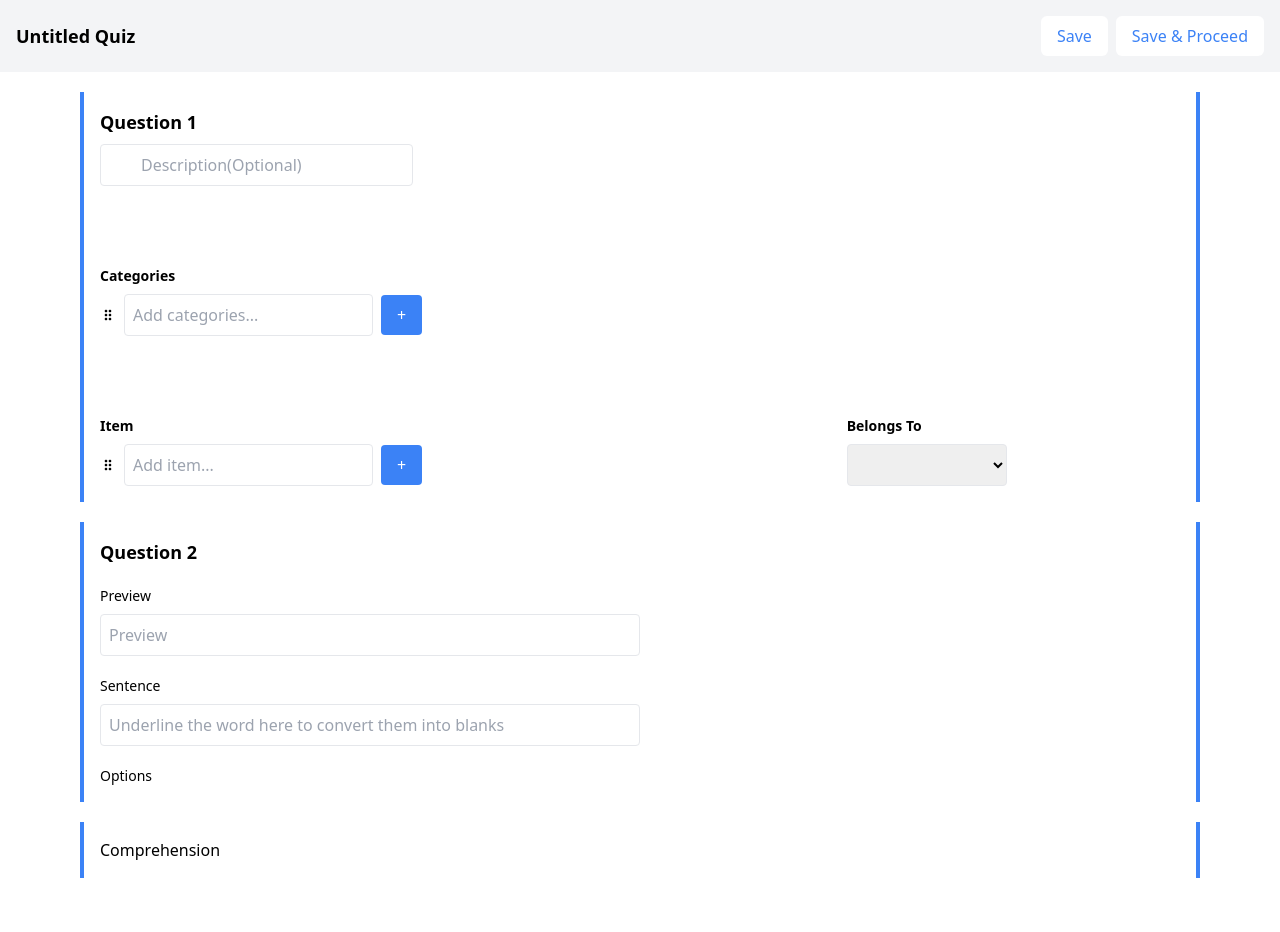
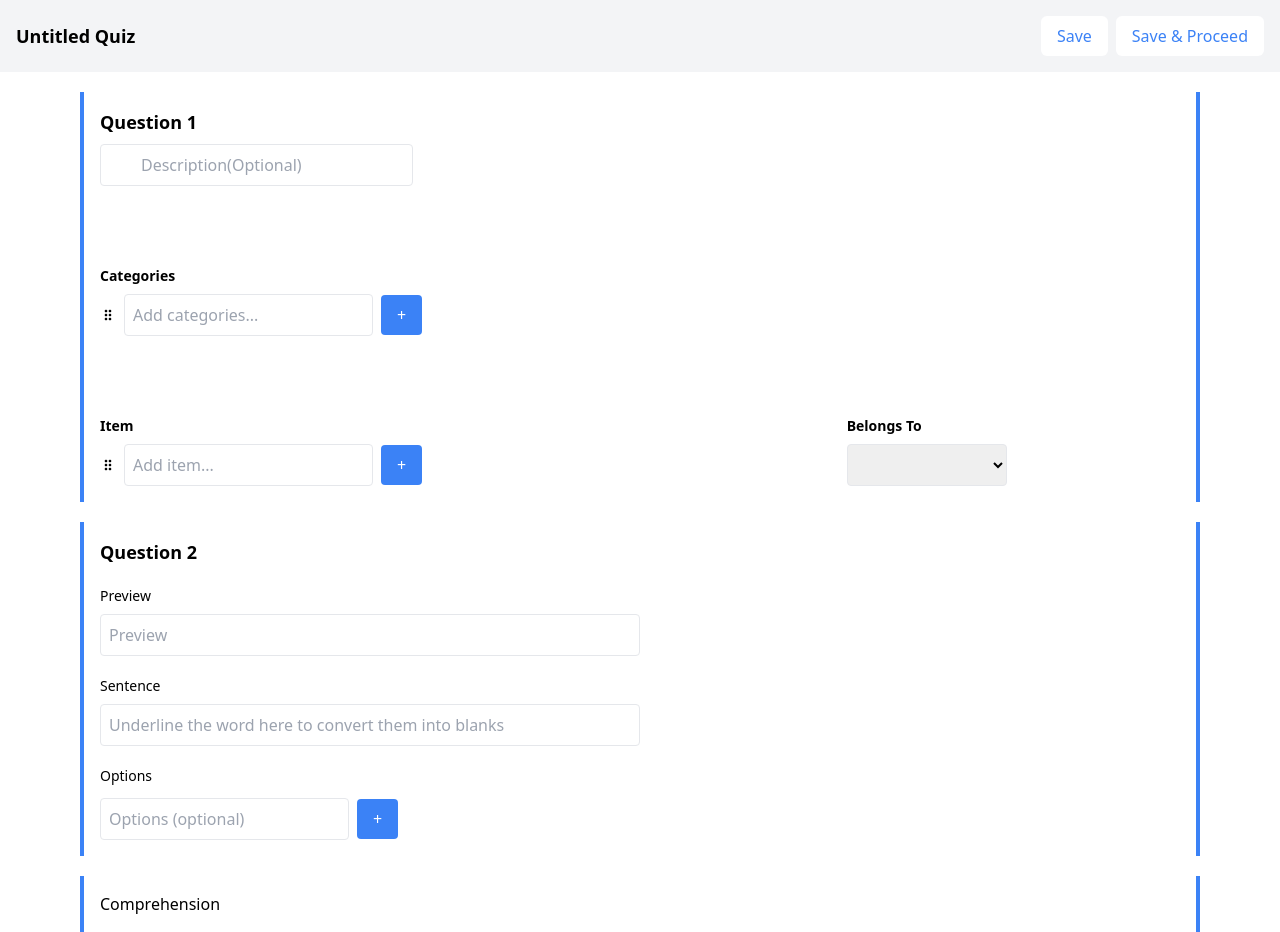
Before and after one commit to pmudassir/form-builder, a React (Create React App) app in the folder frontend/: page / in a window 1280 px wide. Before the commit the page ends 878 px from the top, so only its background shows below. Built offline with nearby package versions, Linux system fonts and the light colour scheme.

Commit message:
cloze done

```diff
--- a/frontend/src/components/Cloze.jsx
+++ b/frontend/src/components/Cloze.jsx
@@ -1,9 +1,13 @@
 import React, { useState } from 'react'
+import { DragDropContext, Droppable, Draggable } from 'react-beautiful-dnd';
+import { MdOutlineDragIndicator } from "react-icons/md";
+
 
 const Cloze = () => {
     const [editorContent, setEditorContent] = useState("");
     const [selectedWord, setSelectedWord] = useState("");
     const [options, setOptions] = useState([""]);
+    const [customOptions, setCustomOptions] = useState([""]);
 
     const handleUnderline = () => {
         const newEditorContent = editorContent.replace(selectedWord, "____");
@@ -22,6 +26,32 @@ const Cloze = () => {
             e.target.selectionEnd
         );
         setSelectedWord(selectedText);
+    };
+
+    const handleCustomOptionsChange = (index, value) => {
+        const newOptions = [...customOptions];
+        newOptions[index] = value;
+        setCustomOptions(newOptions);
+    };
+
+    const addInput = () => {
+        setCustomOptions([...customOptions, '']);
+    };
+
+    const removeInput = (index) => {
+        const newOptions = [...customOptions];
+        newOptions.splice(index, 1);
+        setCustomOptions(newOptions);
+    };
+
+    const onDragEnd = (result) => {
+        if (!result.destination) return;
+
+        const updatedOptions = [...options];
+        const [draggedOption] = updatedOptions.splice(result.source.index + 1, 1);
+        updatedOptions.splice(result.destination.index + 1, 0, draggedOption);
+
+        setOptions(updatedOptions);
     };
 
     return (
@@ -45,18 +75,55 @@ const Cloze = () => {
                     className="block w-1/2 mt-2 p-2 border rounded focus:outline-none focus:border-blue-500"
                 />
             </div>
+            <DragDropContext onDragEnd={onDragEnd}>
+                {/* <p className="text-sm mt-5">Options</p> */}
+                <Droppable droppableId="droppable">
+                    {(provided) => (
+                        <div ref={provided.innerRef} {...provided.droppableProps}>
                             <div>
                                 <p className="text-sm mt-5">Options</p>
                                 {options && options.slice(1).map((word, index) => (
-                    <div key={index}>
+                                    <Draggable key={index} draggableId={`draggable-${index}`} index={index}>
+                                        {(provided) => (
+                                            <div ref={provided.innerRef} {...provided.draggableProps} {...provided.dragHandleProps}>
+                                                <div className="flex items-center mt-2">
+                                                    <div className="cursor-move mr-2">
+                                                        <MdOutlineDragIndicator />
+                                                    </div>
                                                     <input
                                                         type="text"
                                                         value={word}
                                                         className="block w-30 p-2 border rounded focus:outline-none focus:border-blue-500 mt-3"
                                                     />
                                                 </div>
+                                            </div>
+                                        )}
+                                    </Draggable>
+                                ))}
+                                <div>
+                                    {customOptions.map((option, index) => (
+                                        <div key={index} className="flex items-center">
+                                            <input
+                                                type="text"
+                                                placeholder="Options (optional)"
+                                                value={option}
+                                                onChange={(e) => handleCustomOptionsChange(index, e.target.value)}
+                                                className="w-30 p-2 border rounded focus:outline-none focus:border-blue-500 mt-3"
+                                            />
+                                            {index === customOptions.length - 1 ? (
+                                                <button onClick={addInput} className="mt-3 ml-2 px-4 py-2 bg-blue-500 text-white rounded">+</button>
+                                            ) : (
+                                                <button onClick={() => removeInput(index)} className="mt-3 ml-2 px-4 py-2 bg-red-500 text-white rounded">-</button>
+                                            )}
+                                        </div>
                                     ))}
                                 </div>
+                            </div>
+                            {provided.placeholder}
+                        </div>
+                    )}
+                </Droppable>
+            </DragDropContext>
         </div>
     )
 }
```
Lines whose indentation alone changed are shown as unchanged.
